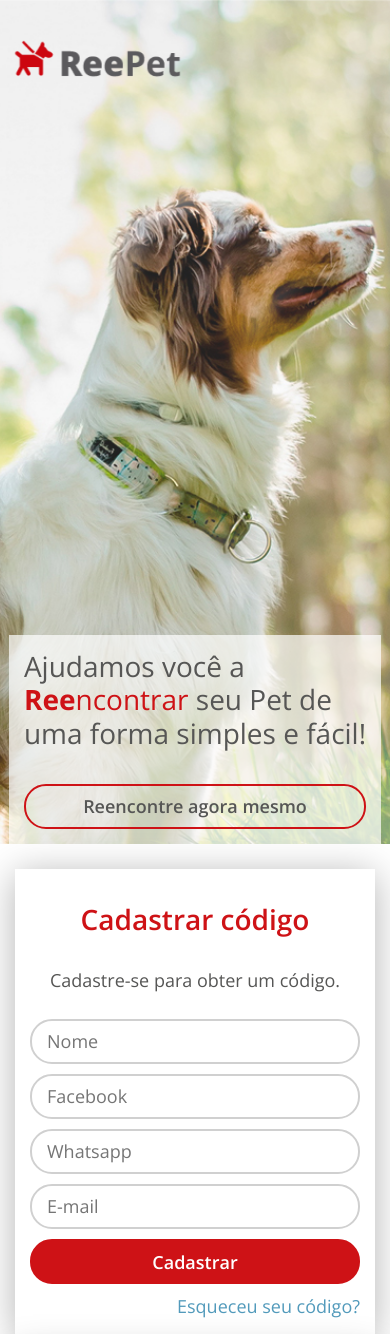
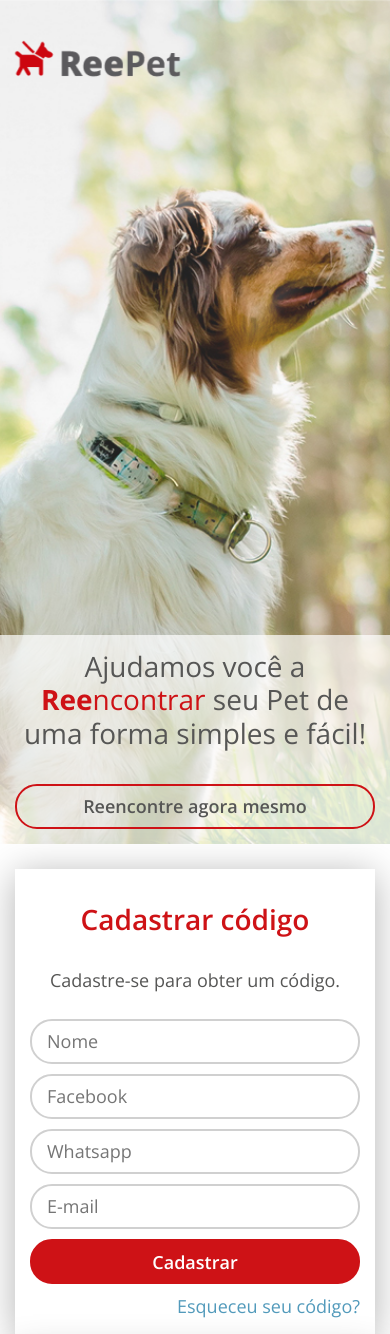
Before and after one commit to Geffersonvivan/ReePet, a PHP site: page / in a window 390 px wide. Shown: the top 1334 px of the page. Run offline with PHP 8.4, Linux system fonts and the light colour scheme.

Commit message:
Sm screen ajuste

```diff
--- a/style/css/style.css
+++ b/style/css/style.css
@@ -57,11 +57,7 @@ body{
 		line-height: 1.2;
 	}
 
-	@media (max-width: 767px){
-		.main-header{
-			background-position: 70%;
-		}
-
+	@media (max-width: 991px){
 		.main-header__section{
 			height: auto;
 			font-size: 28px;
@@ -69,9 +65,17 @@ body{
 
 		.main-header__section .container{
 			height: auto;
+			width: 100%;
+			text-align: center;
 			background-color: rgba(255, 255, 255, .7);
 			padding-top: 15px;
 			padding-bottom: 15px;
+		}
+	}
+
+	@media (max-width: 767px){
+		.main-header{
+			background-position: 70%;
 		}
 
 		.main-header__nav--fixed{
```
